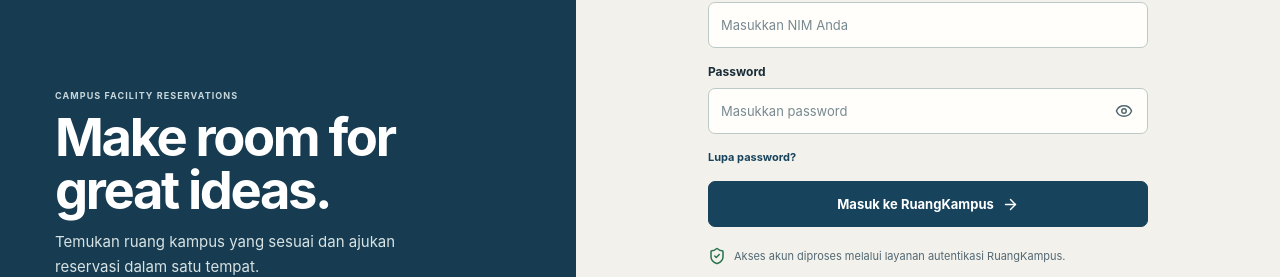
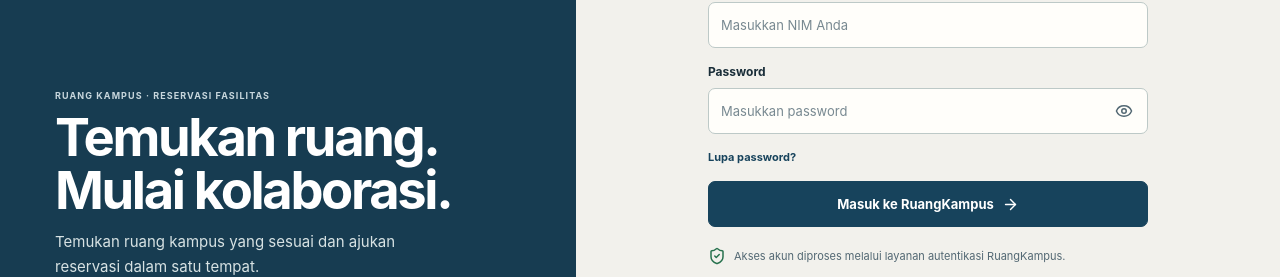
Before and after one commit to munggar/RuangKampus, a React (Vite) app in the folder frontend/: page /login in a window 1280 px wide. Shown: the part 325-602 px from the top of the page. Built offline with nearby package versions, Linux system fonts and the light colour scheme; no server answers.

Commit message:
feat(frontend): align authentication art direction and language

```diff
--- a/frontend/src/auth-pages.tsx
+++ b/frontend/src/auth-pages.tsx
@@ -10,8 +10,9 @@ function BrandHero() {
   return <aside className="auth-hero">
     <div className="auth-brand"><img className="brand-logo brand-logo--auth" src="/brand/logo-primary.png" alt="RuangKampus — Find the Room. Book the Space." /></div>
     <div className="auth-hero__text">
-      <p className="eyebrow">CAMPUS FACILITY RESERVATIONS</p>
-      <h1>Make room for great ideas.</h1>
+      <p className="eyebrow">RUANG KAMPUS · RESERVASI FASILITAS</p>
+      <h1>Temukan ruang.
+Mulai kolaborasi.</h1>
       <p>Temukan ruang kampus yang sesuai dan ajukan reservasi dalam satu tempat.</p>
     </div>
     <small className="auth-hero__copyright">© {new Date().getFullYear()} RuangKampus</small>
```
